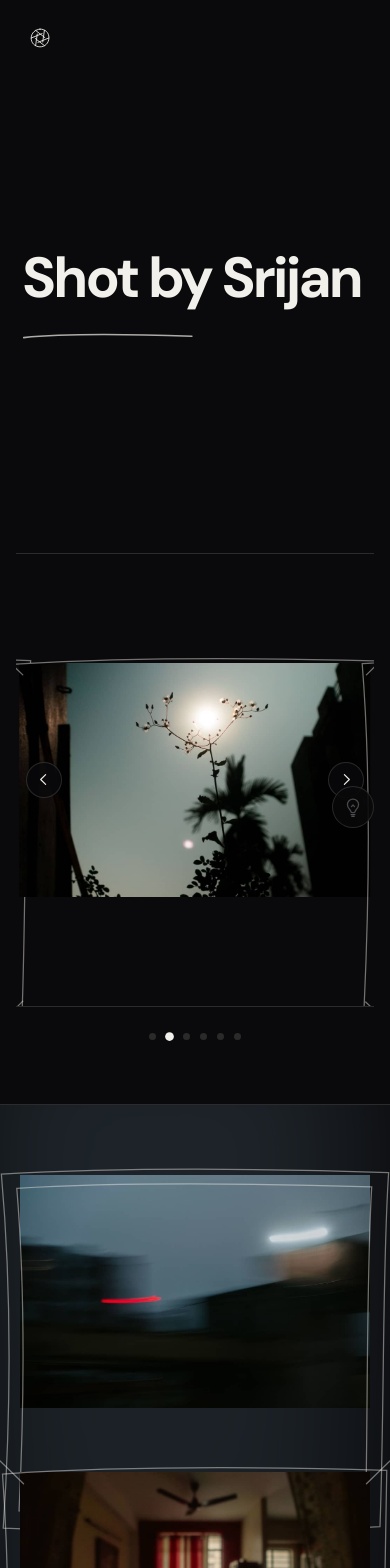
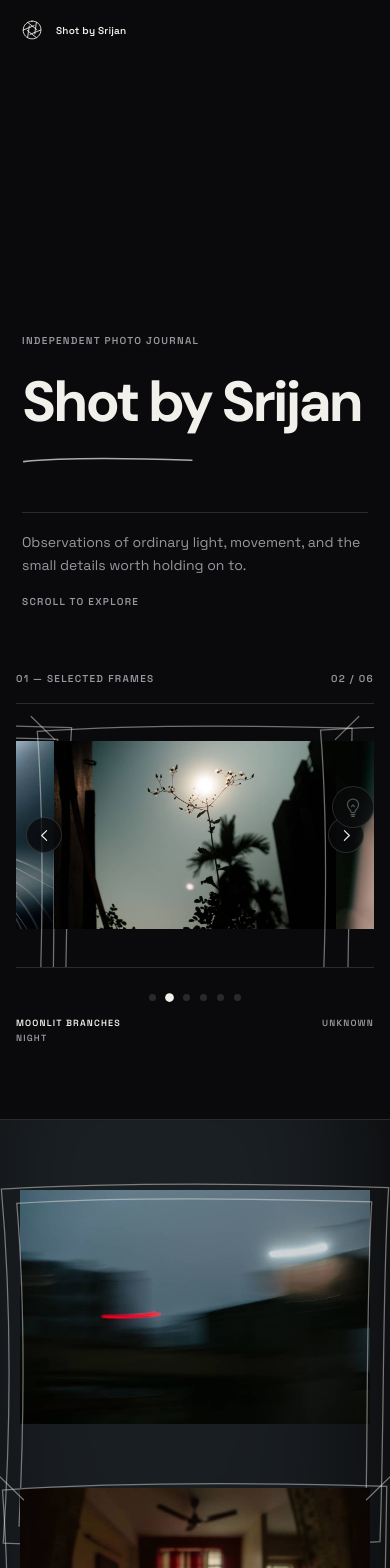
Before and after one commit to viasrijan/Shot-by-Srijan, a React (Vite) app: page / in a window 390 px wide. Shown: the top 1568 px of the page. Built offline with nearby package versions, Linux system fonts and the light colour scheme.

Commit message:
refine photography archive visual system

```diff
--- a/src/components/Layout.tsx
+++ b/src/components/Layout.tsx
@@ -41,7 +41,9 @@ export default function Layout({ children }: { children: ReactNode }) {
           aria-label="Shot by Srijan"
         >
           <Mark />
+          <span className="brand__wordmark">Shot by Srijan</span>
         </button>
+        <span className="site-header__edition">Photography archive · 2026</span>
       </header>
       <button
         type="button"
@@ -61,6 +63,8 @@ export default function Layout({ children }: { children: ReactNode }) {
       <main>{children}</main>
       <footer className="site-footer">
         <Mark />
+        <p>Shot by Srijan</p>
+        <span>All frames, all moments.</span>
       </footer>
     </div>
   );
--- a/src/components/Lightbox.tsx
+++ b/src/components/Lightbox.tsx
@@ -22,7 +22,7 @@ export default function Lightbox({ photos, index, onClose, onNavigate }: Lightbo
     <div className="viewer" role="dialog" aria-modal="true" aria-label="Fullscreen image viewer" onMouseDown={(event) => { if (event.target === event.currentTarget) onClose(); }} onTouchStart={(event) => { touchStart.current = event.touches[0]?.clientX ?? null; }} onTouchEnd={(event) => { if (touchStart.current === null) return; const distance = (event.changedTouches[0]?.clientX ?? 0) - touchStart.current; if (Math.abs(distance) > 50) (distance > 0 ? prev : next)(); touchStart.current = null; }}>
       <button type="button" className="viewer__close" onClick={onClose} aria-label="Close viewer">×</button>
       <button type="button" onClick={prev} className="viewer__arrow viewer__arrow--prev" aria-label="Previous image">←</button>
-      <img key={photo.src} src={photo.src} alt="" className="viewer__image" />
+      <img key={photo.src} src={photo.src} alt={photo.title} className="viewer__image" />
       <button type="button" onClick={next} className="viewer__arrow viewer__arrow--next" aria-label="Next image">→</button>
     </div>
   );
--- a/src/components/Slider.tsx
+++ b/src/components/Slider.tsx
@@ -1,5 +1,5 @@
 import { useCallback, useEffect, useRef, useState } from "react";
-import { type Photo } from "../data/photos";
+import { formatCamera, type Photo } from "../data/photos";
 import HandFrame from "./HandFrame";
 
 interface SliderProps {
@@ -28,6 +28,10 @@ export default function Slider({ photos, onOpen }: SliderProps) {
       onMouseEnter={() => setPaused(true)}
       onMouseLeave={() => setPaused(false)}
     >
+      <div className="slider__heading">
+        <span>01 — Selected frames</span>
+        <span>{String(index + 1).padStart(2, "0")} / {String(count).padStart(2, "0")}</span>
+      </div>
       <div
         className="slider__stage"
         onTouchStart={(event) => {
@@ -51,7 +55,7 @@ export default function Slider({ photos, onOpen }: SliderProps) {
                 aria-label="Open image larger"
                 tabIndex={i === index ? 0 : -1}
               >
-                <img src={photo.thumb} alt="" loading={i === 0 ? "eager" : "lazy"} draggable={false} />
+                <img src={photo.thumb} alt={photo.title} loading={i === 0 ? "eager" : "lazy"} draggable={false} />
                 <HandFrame variant={i % 3} />
               </button>
             </div>
@@ -79,6 +83,10 @@ export default function Slider({ photos, onOpen }: SliderProps) {
           />
         ))}
       </div>
+      <div className="slider__caption" aria-live="polite">
+        <div><strong>{photos[index].title}</strong><span>{photos[index].category}</span></div>
+        <span>{formatCamera(photos[index].camera)}</span>
+      </div>
     </section>
   );
 }
--- a/src/index.css
+++ b/src/index.css
@@ -5,8 +5,8 @@
   --font-logo: "DM Sans", Arial, sans-serif;
 }
 
-:root { color-scheme: dark; --bg: #0a0a0c; --fg: #f2f0ea; --muted: #8b8a92; --line: rgba(242, 240, 234, .14); --panel: #121215; --bulb: #f2c94c; --bulb-line: #8a6410; }
-:root[data-theme="light"] { color-scheme: light; --bg: #f3f1ec; --fg: #16161a; --muted: #71707a; --line: rgba(22, 22, 26, .16); --panel: #e7e4dc; --bulb: #eec33f; --bulb-line: #8a6410; }
+:root { color-scheme: dark; --bg: #0a0a0c; --fg: #f2f0ea; --muted: #98979e; --line: rgba(242, 240, 234, .14); --line-strong: rgba(242, 240, 234, .28); --panel: #121215; --bulb: #f2c94c; --bulb-line: #8a6410; }
+:root[data-theme="light"] { color-scheme: light; --bg: #f3f1ec; --fg: #16161a; --muted: #6a6971; --line: rgba(22, 22, 26, .16); --line-strong: rgba(22, 22, 26, .34); --panel: #e7e4dc; --bulb: #eec33f; --bulb-line: #8a6410; }
 
 html { scroll-behavior: smooth; }
 body { margin: 0; background: var(--bg); color: var(--fg); font-family: var(--font-sans); -webkit-font-smoothing: antialiased; transition: background 500ms ease, color 500ms ease; }
@@ -17,10 +17,13 @@ button { color: inherit; font: inherit; }
 .site-shell { min-height: 100vh; background: var(--bg); }
 main { position: relative; z-index: 1; }
 
-.site-header { position: fixed; z-index: 40; top: 0; left: 0; padding: 22px 28px; }
-.brand { display: inline-flex; align-items: center; justify-content: center; width: 44px; height: 44px; border: 0; padding: 0; background: none; cursor: pointer; color: var(--fg); }
+.site-header { position: fixed; z-index: 40; top: 0; left: 0; right: 0; display: flex; align-items: center; justify-content: space-between; padding: 21px 28px; pointer-events: none; }
+.brand { display: inline-flex; align-items: center; gap: 10px; border: 0; padding: 0; background: none; cursor: pointer; color: var(--fg); pointer-events: auto; }
 .brand svg { width: 32px; height: 32px; transition: transform 700ms cubic-bezier(.22,1,.36,1); }
 .brand:hover svg { transform: rotate(60deg); }
+.brand__wordmark, .site-header__edition, .hero__eyebrow, .slider__heading, .slider__caption, .hero__bottom span, .site-footer span { font-size: 10px; font-weight: 600; letter-spacing: .13em; line-height: 1.3; text-transform: uppercase; }
+.brand__wordmark { letter-spacing: .02em; text-transform: none; }
+.site-header__edition { color: var(--muted); }
 
 /* Bulb mode switch — dim in dark, glowing in light */
 .theme-float { position: fixed; z-index: 40; right: 26px; bottom: 26px; display: flex; width: 46px; height: 46px; align-items: center; justify-content: center; border: 1px solid var(--line); border-radius: 50%; background: color-mix(in srgb, var(--bg) 72%, transparent); backdrop-filter: blur(10px); cursor: pointer; transition: border-color 300ms ease, background 400ms ease; }
@@ -39,31 +42,40 @@ main { position: relative; z-index: 1; }
 .reveal[data-visible="true"] { opacity: 1; transform: translateY(0); }
 
 /* Hero — title only */
-.hero { display: flex; min-height: 72vh; flex-direction: column; justify-content: center; padding: 130px clamp(24px, 8vw, 120px) 50px; }
+.hero { display: flex; min-height: max(650px, 76vh); flex-direction: column; justify-content: flex-end; padding: 124px clamp(24px, 8vw, 120px) clamp(48px, 6vw, 90px); }
+.hero .reveal { width: 100%; }
+.hero__eyebrow { margin: 0 0 clamp(28px, 4vw, 52px); color: var(--muted); }
 .hero h1 { margin: 0; font-family: var(--font-logo); font-size: clamp(56px, 10vw, 160px); font-weight: 700; letter-spacing: -.05em; line-height: .98; }
 .hero__underline { display: block; width: min(30vw, 270px); margin-top: 22px; color: var(--fg); opacity: .7; }
 .hero__underline path { fill: none; stroke: currentColor; stroke-width: 1.6; vector-effect: non-scaling-stroke; stroke-linecap: round; }
+.hero__bottom { display: flex; max-width: 1040px; align-items: flex-end; justify-content: space-between; gap: 28px; margin-top: clamp(45px, 7vw, 90px); padding-top: 18px; border-top: 1px solid var(--line); }
+.hero__bottom p { max-width: 350px; margin: 0; color: var(--muted); font-size: 14px; line-height: 1.65; }
+.hero__bottom span { color: var(--muted); white-space: nowrap; }
 
 /* Hand-drawn frame overlay */
 .hand-frame { position: absolute; inset: -13px; overflow: visible; pointer-events: none; color: var(--fg); }
 .hand-frame path { fill: none; stroke: currentColor; stroke-width: 1.25; vector-effect: non-scaling-stroke; stroke-linecap: round; opacity: .45; }
 
 /* Selected works slider */
-.slider { padding: 30px 0 90px; }
-.slider__stage { position: relative; overflow: hidden; width: min(78vw, 980px); margin: 0 auto; padding: 54px 0; border-block: 1px solid var(--line); }
+.slider { width: min(100% - 48px, 1180px); margin: 0 auto; padding: 22px 0 112px; }
+.slider__heading { display: flex; justify-content: space-between; margin-bottom: 18px; color: var(--muted); }
+.slider__stage { position: relative; overflow: hidden; width: 100%; margin: 0 auto; padding: 42px clamp(55px, 8vw, 110px); border-block: 1px solid var(--line); }
 .slider__track { display: flex; transition: transform 750ms cubic-bezier(.22,1,.36,1); }
-.slider__slide { flex: 0 0 100%; display: flex; min-height: min(54vh, 500px); align-items: center; justify-content: center; padding: 0 4px; }
-.slider__frame { position: relative; border: 0; padding: 0; background: none; cursor: zoom-in; }
-.slider__frame img { display: block; max-width: 100%; max-height: min(50vh, 470px); width: auto; height: auto; transition: filter 500ms ease; filter: saturate(.97); }
+.slider__slide { flex: 0 0 100%; display: flex; min-height: min(54vw, 580px); align-items: center; justify-content: center; }
+.slider__frame { position: relative; display: block; width: 100%; border: 0; padding: 0; background: none; cursor: zoom-in; }
+.slider__frame img { display: block; width: 100%; height: min(50vw, 510px); object-fit: contain; transition: filter 500ms ease; filter: saturate(.97); }
 .slider__frame:hover img { filter: saturate(1.1); }
 .slider__arrow { position: absolute; z-index: 2; top: 50%; display: flex; width: 42px; height: 42px; align-items: center; justify-content: center; border: 1px solid var(--line); border-radius: 50%; background: color-mix(in srgb, var(--bg) 78%, transparent); cursor: pointer; transform: translateY(-50%); transition: border-color 250ms ease, color 250ms ease; }
 .slider__arrow svg { width: 17px; height: 17px; }
 .slider__arrow:hover { border-color: var(--muted); }
-.slider__arrow--prev { left: 22px; }
-.slider__arrow--next { right: 22px; }
+.slider__arrow--prev { left: 18px; }
+.slider__arrow--next { right: 18px; }
 .slider__dots { display: flex; gap: 10px; justify-content: center; margin-top: 26px; }
 .slider__dot { width: 7px; height: 7px; border: 0; padding: 0; border-radius: 50%; background: var(--line); cursor: pointer; transition: background 300ms ease, transform 300ms ease; }
 .slider__dot--active { background: var(--fg); transform: scale(1.25); }
+.slider__caption { display: flex; align-items: end; justify-content: space-between; gap: 24px; margin-top: 17px; color: var(--muted); }
+.slider__caption div { display: flex; gap: 12px; }
+.slider__caption strong { color: var(--fg); font-weight: 600; }
 
 /* Image shots with frames */
 .shot { position: relative; margin: 0; }
@@ -76,7 +88,7 @@ main { position: relative; z-index: 1; }
 .band { position: relative; overflow: hidden; border-top: 1px solid var(--line); padding: clamp(90px, 11vw, 160px) clamp(20px, 6vw, 90px); }
 .band__bg { position: absolute; inset: 0; z-index: 0; pointer-events: none; }
 .band__bg img { position: absolute; inset: -8%; width: 116%; height: 116%; object-fit: cover; filter: blur(64px) saturate(1.06); transform: translateZ(0); }
-.band__scrim { position: absolute; inset: 0; background: color-mix(in srgb, var(--bg) 76%, transparent); }
+.band__scrim { position: absolute; inset: 0; background: color-mix(in srgb, var(--bg) 80%, transparent); }
 .band__inner { position: relative; z-index: 1; display: grid; grid-template-columns: repeat(12, 1fr); gap: clamp(28px, 4vw, 60px); max-width: 1240px; margin: 0 auto; }
 
 .band--a .band-slot--0 { grid-column: 1 / 7; }
@@ -90,8 +102,10 @@ main { position: relative; z-index: 1; }
 .band--c .band-slot--1 { grid-column: 9 / 13; margin-top: 12%; }
 .band--c .band-slot--2 { grid-column: 4 / 11; }
 
-.site-footer { display: flex; align-items: center; justify-content: center; padding: 46px 0 54px; border-top: 1px solid var(--line); color: var(--fg); }
+.site-footer { display: grid; grid-template-columns: 1fr auto 1fr; align-items: center; padding: 35px clamp(20px, 5vw, 70px); border-top: 1px solid var(--line); color: var(--fg); }
 .site-footer svg { width: 22px; height: 22px; opacity: .75; }
+.site-footer p { margin: 0; font-size: 12px; font-weight: 600; letter-spacing: .02em; }
+.site-footer span { justify-self: end; color: var(--muted); }
 
 /* Viewer */
 .viewer { position: fixed; inset: 0; z-index: 100; display: flex; align-items: center; justify-content: center; background: color-mix(in srgb, var(--bg) 88%, transparent); backdrop-filter: blur(16px); animation: viewer-in 320ms ease both; }
@@ -108,18 +122,24 @@ main { position: relative; z-index: 1; }
 
 @media (max-width: 800px) {
   .site-header { padding: 16px 18px; }
+  .site-header__edition { display: none; }
   .brand svg { width: 28px; height: 28px; }
   .theme-float { right: 16px; bottom: 16px; width: 42px; height: 42px; }
-  .hero { min-height: 62vh; padding: 110px 22px 40px; }
+  .hero { min-height: 650px; padding: 110px 22px 42px; }
   .hero h1 { font-size: clamp(46px, 14.5vw, 96px); }
   .hero__underline { width: 44vw; }
-  .slider { padding-bottom: 64px; }
-  .slider__stage { width: 92vw; padding: 40px 0; }
-  .slider__slide { min-height: 44vh; }
-  .slider__frame img { max-height: 42vh; }
+  .hero__bottom { display: block; margin-top: 46px; }
+  .hero__bottom span { display: block; margin-top: 18px; }
+  .slider { width: calc(100% - 32px); padding-bottom: 74px; }
+  .slider__stage { padding: 28px 38px; }
+  .slider__slide { min-height: 48vw; }
+  .slider__frame img { height: 53vw; }
   .slider__arrow { width: 36px; height: 36px; }
   .slider__arrow--prev { left: 10px; }
   .slider__arrow--next { right: 10px; }
+  .slider__caption { align-items: flex-start; font-size: 9px; }
+  .slider__caption div { flex-direction: column; gap: 4px; }
+  .slider__caption > span { max-width: 105px; text-align: right; }
   .band { padding: 70px 20px; }
   .band__inner { display: flex; flex-direction: column; gap: 64px; }
   .band--a .band-slot, .band--b .band-slot, .band--c .band-slot { margin-top: 0; }
@@ -130,6 +150,9 @@ main { position: relative; z-index: 1; }
   .viewer__arrow--prev { left: 10px; }
   .viewer__arrow--next { right: 10px; }
   .viewer__close { top: 14px; right: 14px; width: 40px; height: 40px; }
+  .site-footer { grid-template-columns: auto 1fr; gap: 11px; }
+  .site-footer p { justify-self: end; }
+  .site-footer span { display: none; }
 }
 
 @media (prefers-reduced-motion: reduce) {
--- a/src/pages/Home.tsx
+++ b/src/pages/Home.tsx
@@ -31,10 +31,15 @@ export default function Home() {
     <div className="archive">
       <section className="hero">
         <Reveal>
+          <p className="hero__eyebrow">Independent photo journal</p>
           <h1>Shot by Srijan</h1>
           <svg className="hero__underline" viewBox="0 0 100 8" preserveAspectRatio="none" aria-hidden="true">
             <path d="M1 5.6 C 22 3.4, 48 3.1, 99 4.8" />
           </svg>
+          <div className="hero__bottom">
+            <p>Observations of ordinary light, movement, and the small details worth holding on to.</p>
+            <span>Scroll to explore</span>
+          </div>
         </Reveal>
       </section>
 
```
